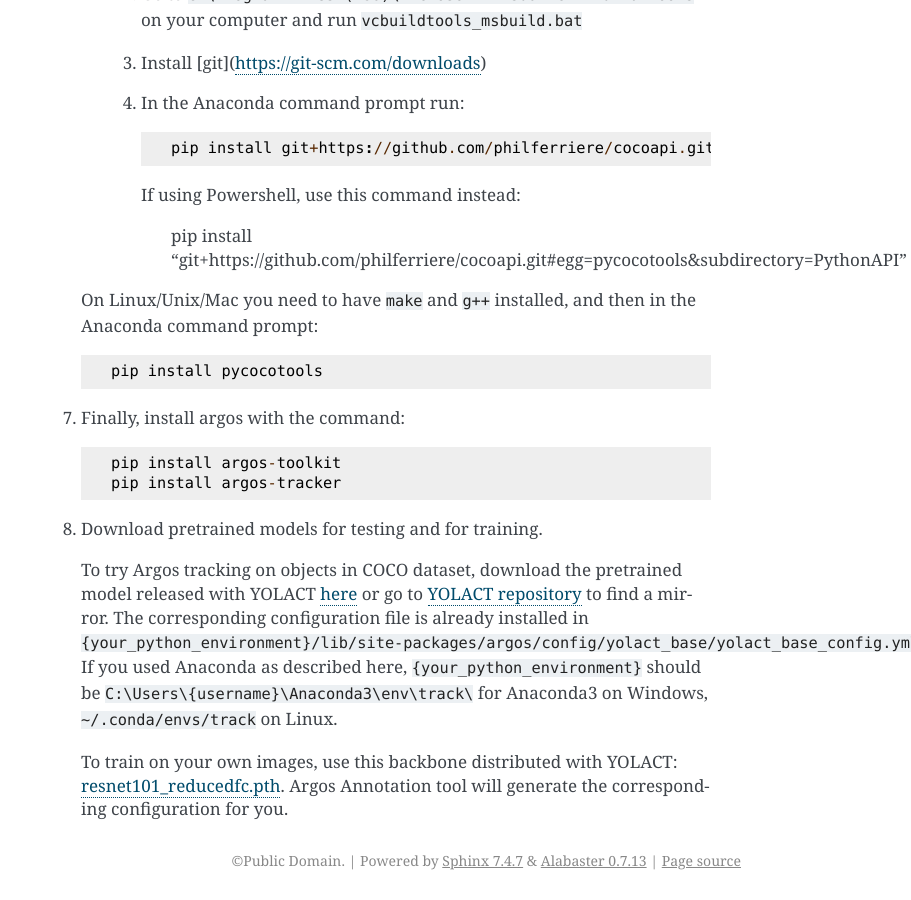
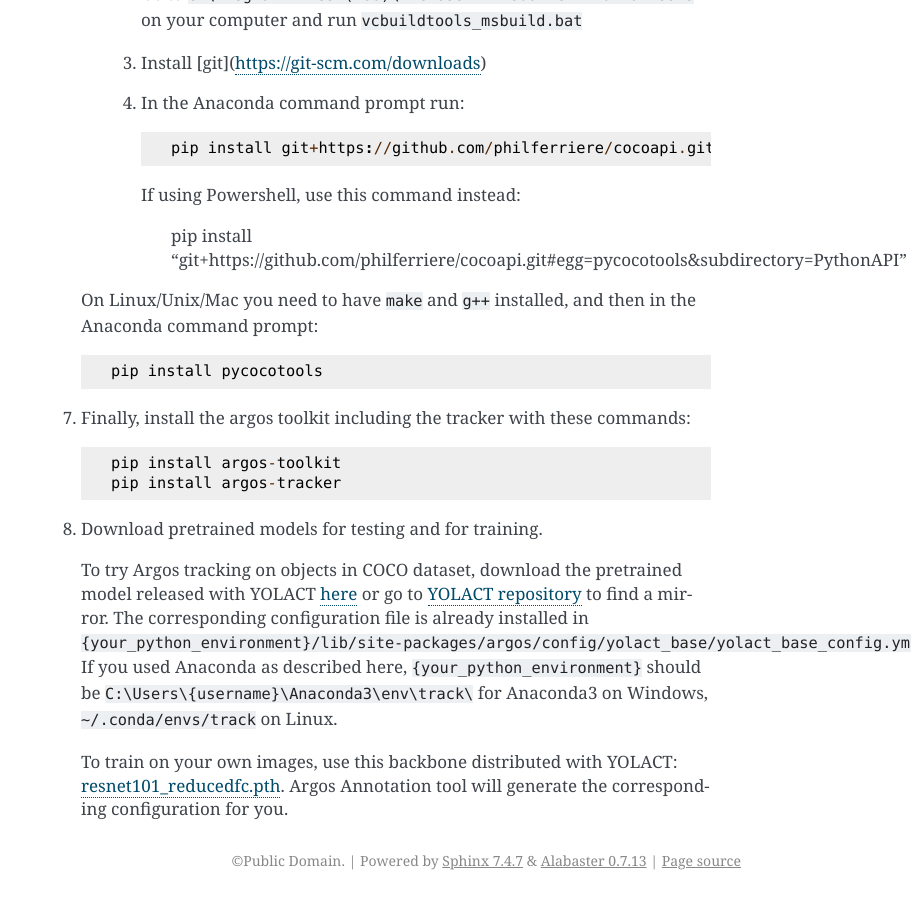
Before and after one commit to subhacom/argos, a Sphinx documentation site: the page built from doc/install.rst, in a window 1280 px wide and 900 px high, scrolled down 923 px. Shown: the whole window, without its empty margins (369-1280 px from the left). Built offline with Sphinx 7.4.7, drawn with Linux system fonts in a browser that asks for light colours.

Commit message:
Minor update in docs.

```diff
--- a/doc/install.rst
+++ b/doc/install.rst
@@ -59,7 +59,7 @@ Installation using Anaconda
      pip install pycocotools
 
 
-7. Finally, install argos with the command::
+7. Finally, install the argos toolkit including the tracker with these commands::
 
        pip install argos-toolkit
        pip install argos-tracker
```
